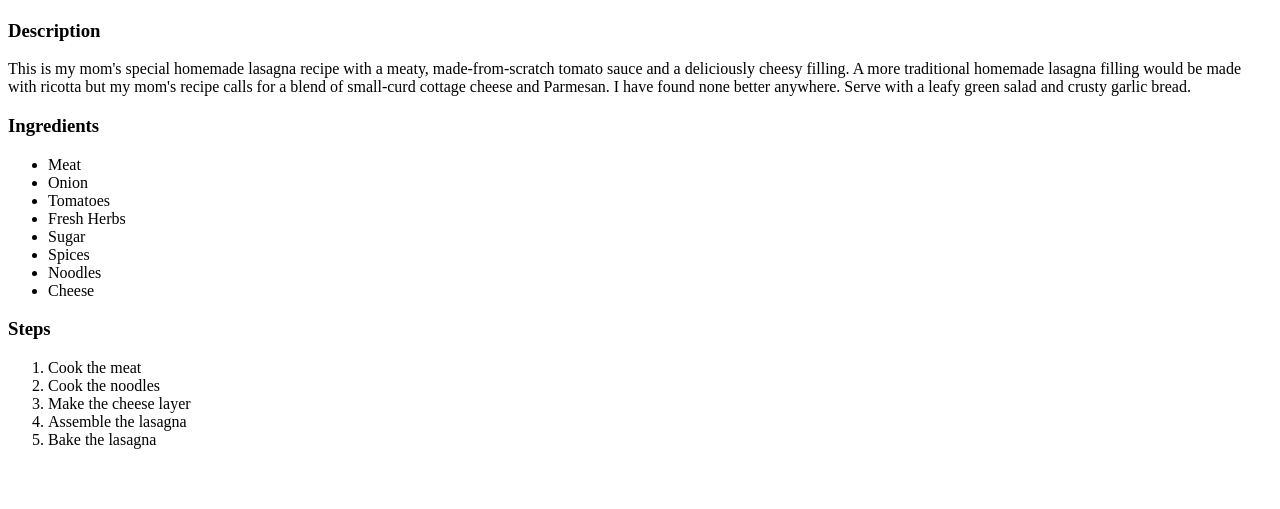
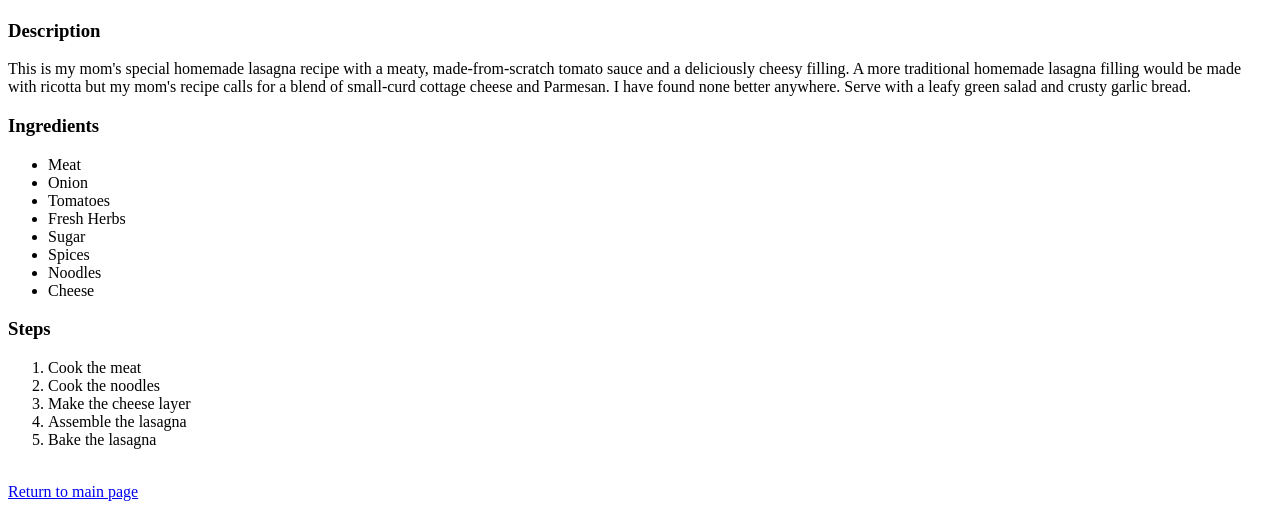
Before and after one commit to PrakharAgrawal031/odin-recipes, a plain HTML site: page Recipes/lasagna.html in a window 1280 px wide. Shown: the part 383-892 px from the top of the page. Before the commit the page ends 848 px from the top, so only its background shows below. Drawn offline with Linux system fonts and the light colour scheme.

Commit message:
Add link to main page

```diff
--- a/Recipes/lasagna.html
+++ b/Recipes/lasagna.html
@@ -31,6 +31,7 @@
         <li>Bake the lasagna</li>
     </ol>
 
-
+    <br>
+    <a href="../index.html">Return to main page</a>
 </body>
 </html>
```
